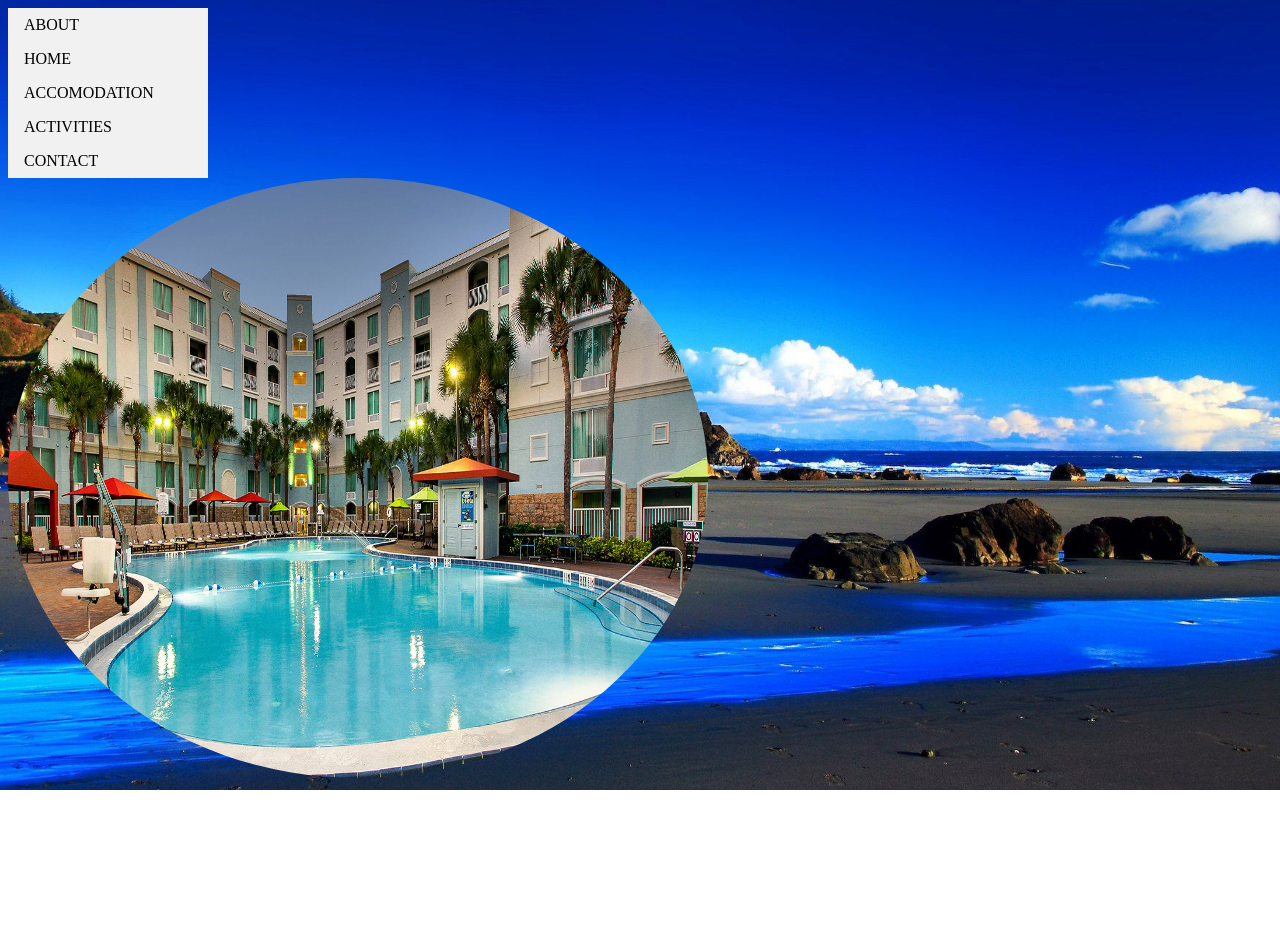
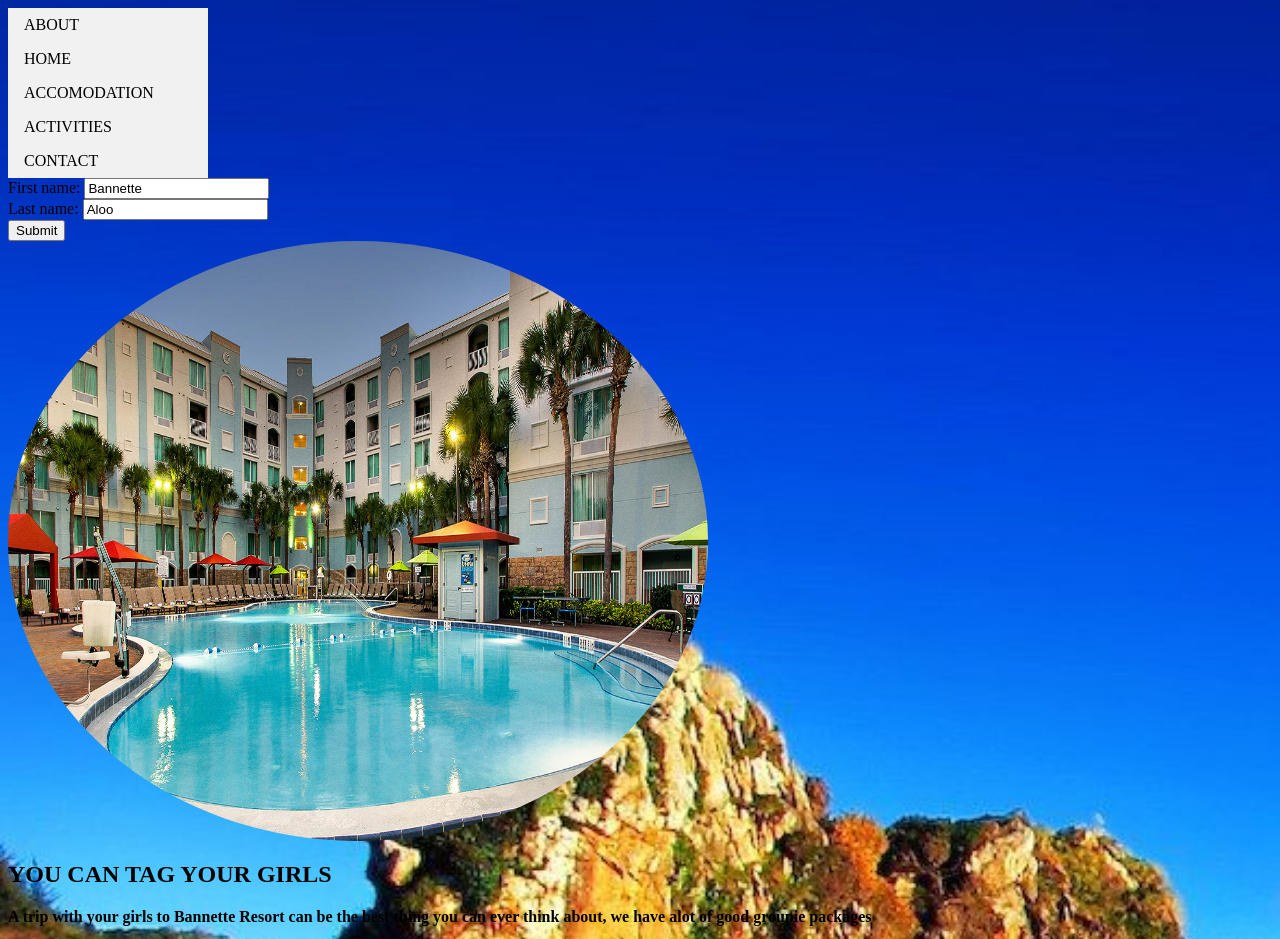
Before and after one commit to Bannette/my-resort, a plain HTML site: page index.html in a window 1280 px wide. Shown: the top 939 px of the page. Before the commit the page ends 800 px from the top, so only its background shows below. Drawn offline with Linux system fonts and the light colour scheme.

Commit message:
added images of girls vacation modified information on index.html

```diff
--- a/css/styles.css
+++ b/css/styles.css
@@ -29,3 +29,7 @@
    background-repeat: no-repeat;
    background-size: cover;
   }
+  img {
+    width: 70%;
+    height: 50%;
+  }
--- a/index.html
+++ b/index.html
@@ -9,6 +9,7 @@
   <link href="https://fonts.googleapis.com/css?family=Dancing+Script&display=swap" rel="stylesheet">
 
 </head>
+
 <body>
 
   <nav>
@@ -21,9 +22,30 @@
 
     </ul>
   </nav>
+  <form action="/action_page.php">
+    First name: <input type="text" name="FirstName" value="Bannette"><br>
+    Last name: <input type="text" name="LastName" value="Aloo"><br>
+    <input type="submit" value="Submit">
+  </form>
 
 
-<div class="center">
-  <img src="images/image5.jpg" style="height:600px;width:700px; border-radius:50%;" alt="profile">
-</div>
+
+
+
+  <img src="images/image5.jpg" style="height:600px;width:700px; border-radius:50%;" align="middle" alt="profile">
+
+  <h2>YOU CAN TAG YOUR GIRLS</h2>
+  <p><strong>A trip with your girls to Bannette Resort can be the best thing you can ever think about, we have alot of good groupie packages</strong></p>
+  <img src="images/image9.jpg" alt="girls trip" width="128" height="128">
+
+  <p><strong>What about tagging your Bae along, oh lala!! this can be very intresting:</strong></p>
+  <img src="images/image7.jpg" alt="baes pic" width="128" height="128">
+
+
+
+  <footer>
+    <p>Posted by: Bannette Aloo</p>
+    <p>Contact information: <a href="mailto:banetaloo3@gmail.com">banetaloo3@gmail.com</a>.</p>
+  </footer>
+
 </body>
```
Also changed, not shown: images/image7.jpg (renamed from images/1mage7.jpg). Lines whose indentation alone changed are shown as unchanged.
